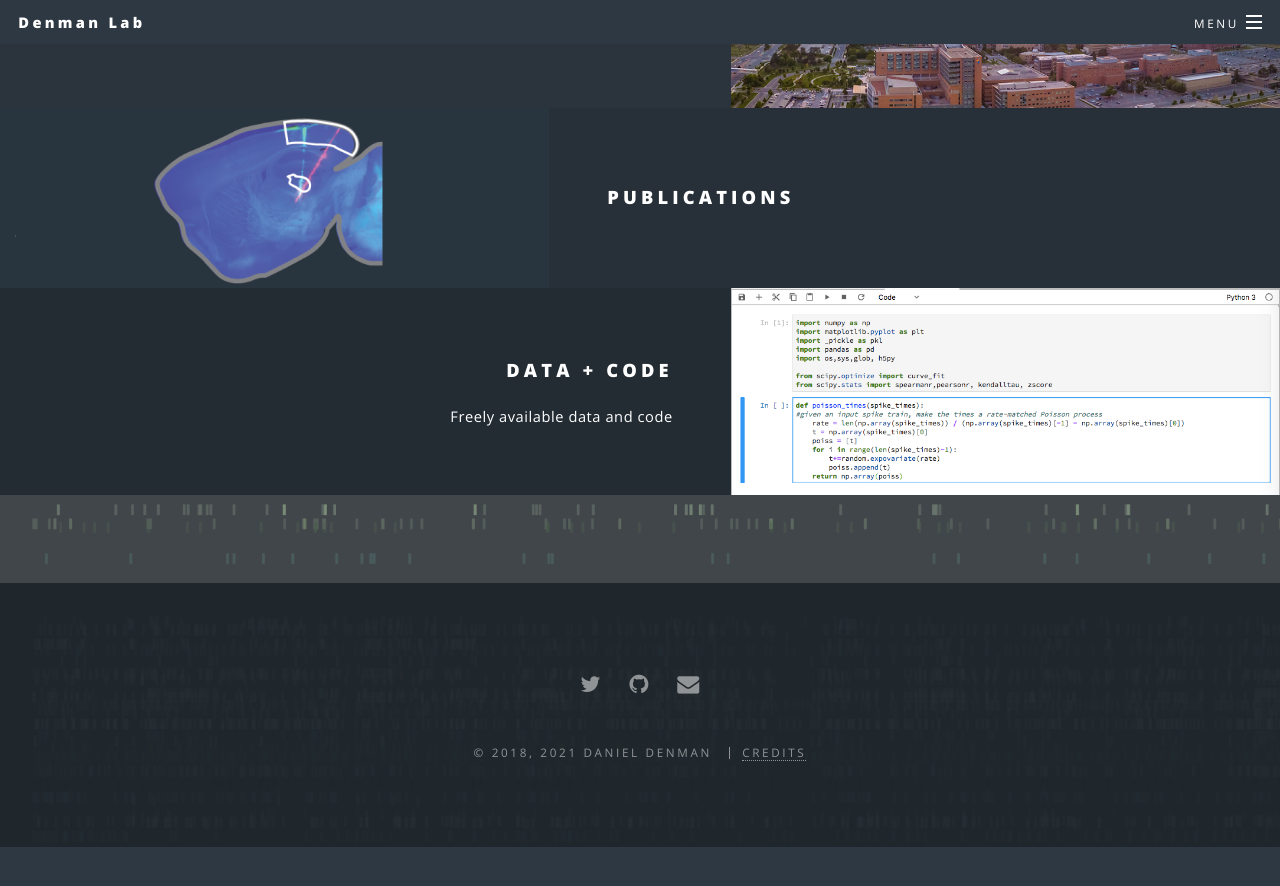
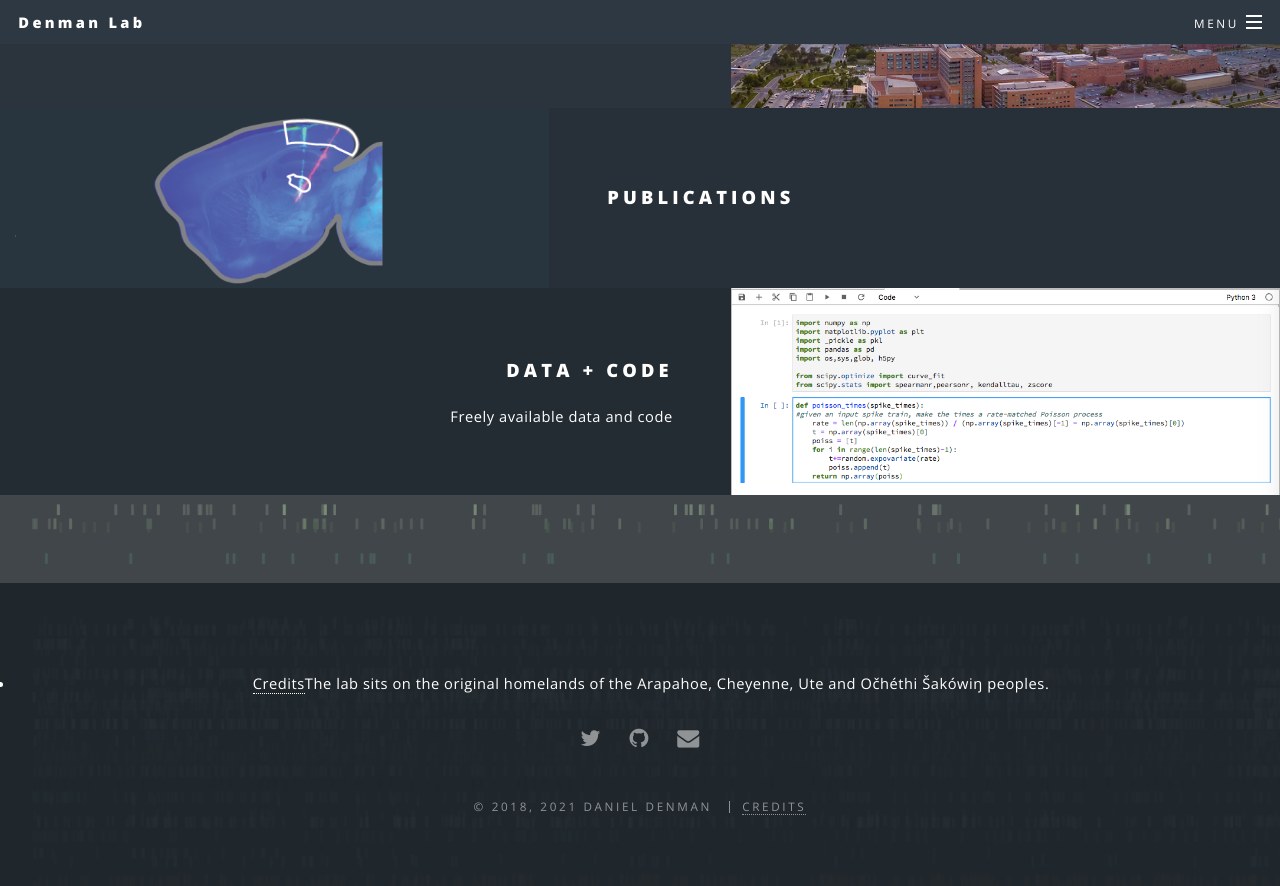
Before and after one commit to denmanlab/denmanlab.github.io, a Jekyll site: the page built from index.md, in a window 1280 px wide and 900 px high, scrolled down 1460 px. Shown: the top 886 px of the window. Built offline with Jekyll 4.4.1, drawn with Linux system fonts in a browser that asks for light colours; before the commit the page ends 2307 px from its top, so only the background shows below that.

Commit message:
Update footer.html

```diff
--- a/_includes/footer.html
+++ b/_includes/footer.html
@@ -1,5 +1,9 @@
 <!-- Footer -->
 <footer id="footer">
+  <ul class="native lands">
+    <li><a href="https://native-land.ca/">Credits</a>The lab sits on the original homelands of the Arapahoe, Cheyenne, Ute and Očhéthi Šakówiŋ peoples.</li>
+
+  </ul>
   <ul class="icons">{%
   for socloc in site.social %}{%
     if socloc[1] %}{%
```
